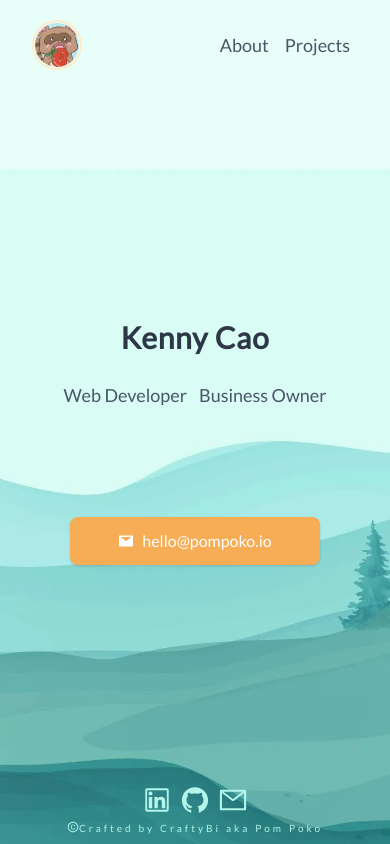
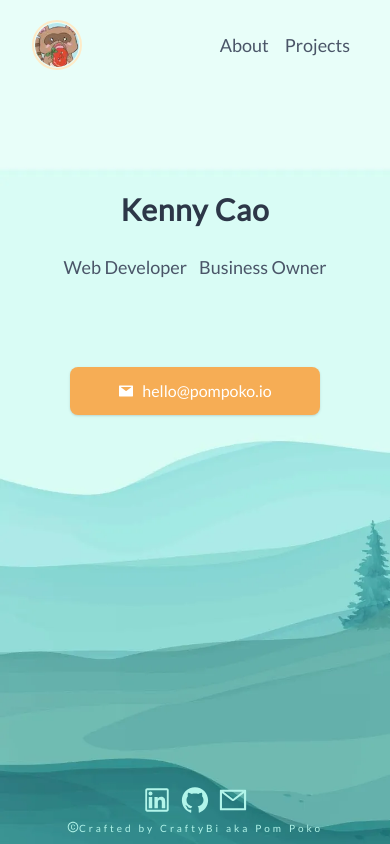
Before and after one commit to PomPoko-lab/Portfolio, a React (Create React App) app: page /#/ in a window 390 px wide. Built offline with nearby package versions, Linux system fonts and the light colour scheme.

Commit message:
window resize functionality, and cleanup functions

```diff
--- a/src/App.js
+++ b/src/App.js
@@ -17,24 +17,45 @@ const AboutMe = lazy(() => import('./pages/AboutMe'));
 
 function App() {
   const [initAnimation, setInitAnimation] = useState(false);
+  const [windowSize, setWindowSize] = useState({
+    height: `${window.innerHeight}px`,
+    width: `${window.innerWidth}px`,
+  });
 
+  // Resizes window on user resize
   useEffect(() => {
-    setTimeout(() => {
+    const resizeWindow = () => {
+      setWindowSize({
+        height: `${window.innerHeight}px`,
+        width: `${window.innerWidth}px`,
+      });
+    };
+
+    window.addEventListener('resize', resizeWindow);
+    return () => {
+      window.removeEventListener('resize', resizeWindow);
+    };
+  }, []);
+
+  // Adds a delay to initial transitions (first load)
+  useEffect(() => {
+    const animationdelay = setTimeout(() => {
       setInitAnimation(true);
     }, 1000);
+
+    return () => clearTimeout(animationdelay);
   }, []);
 
   return (
     <>
-      <BackgroundBox />
       <Box
-        h={`${window.innerHeight}px`}
+        h={`${windowSize.height}`}
         display='flex'
         flexDirection='column'
         alignItems='center'
         px='4'
-        overflow='scroll'
       >
+        <BackgroundBox />
         <Image
           zIndex='-1'
           position='fixed'
--- a/src/components/BackgroundBox.jsx
+++ b/src/components/BackgroundBox.jsx
@@ -2,14 +2,7 @@ import { Box } from '@chakra-ui/react';
 
 const BackgroundBox = () => {
   return (
-    <Box
-      position='fixed'
-      w='100vw'
-      // h='100vh'
-      h={`${window.innerHeight}px`}
-      zIndex='-1'
-      bgColor='#d9fcf5'
-    />
+    <Box position='fixed' w='full' h='full' zIndex='-1' bgColor='#d9fcf5' />
   );
 };
 
--- a/src/pages/Home.jsx
+++ b/src/pages/Home.jsx
@@ -23,8 +23,8 @@ const MyInfo = ({ initAnimation }) => {
         <Container
           as='main'
           p='6'
-          mt={['14em', '17em']}
-          mb='4em'
+          mt={['6em', null, '10em', '17em']}
+          mb={['5vh', '10vh']}
           display='flex'
           flexDirection='column'
           textAlign='center'
```
